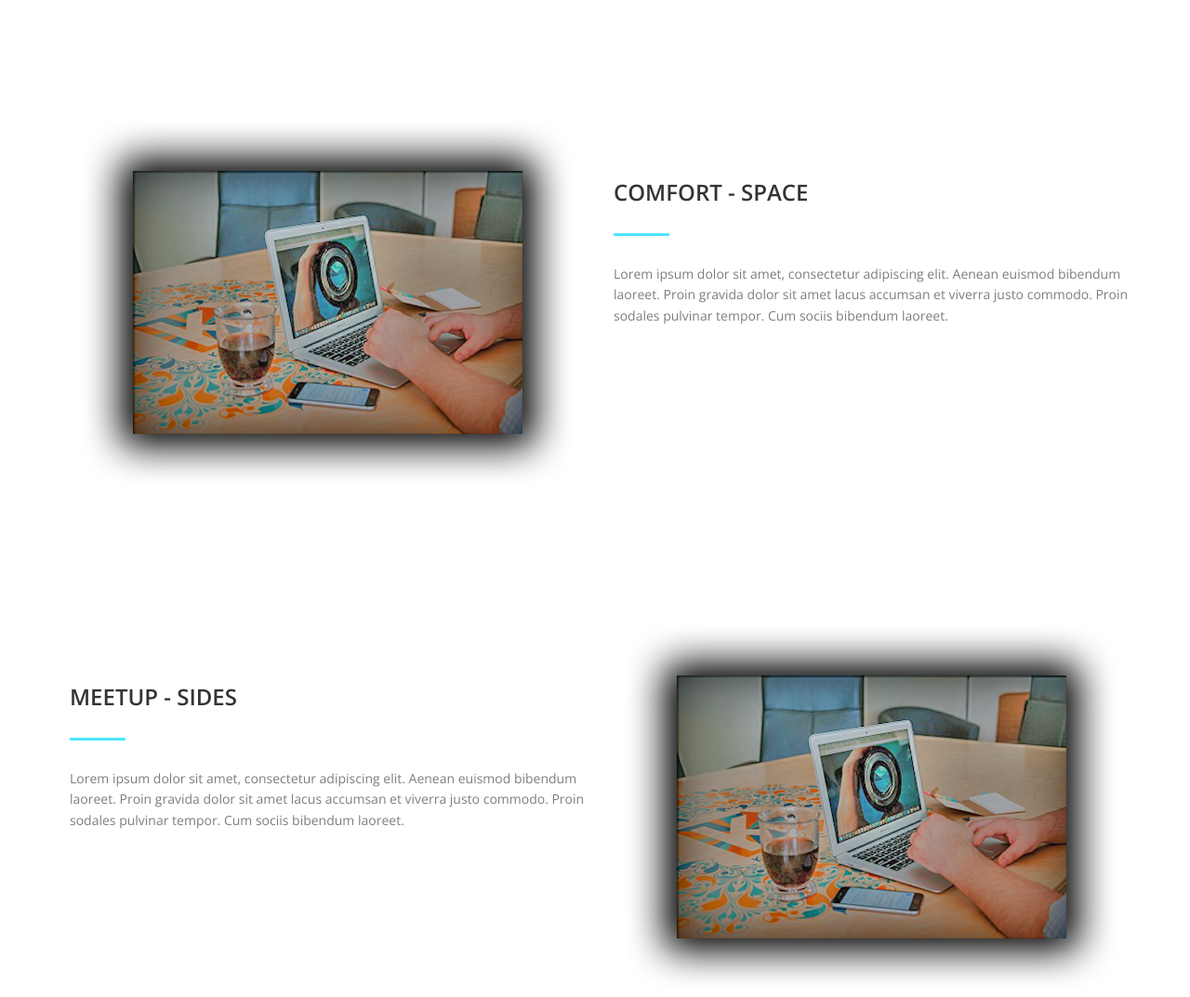
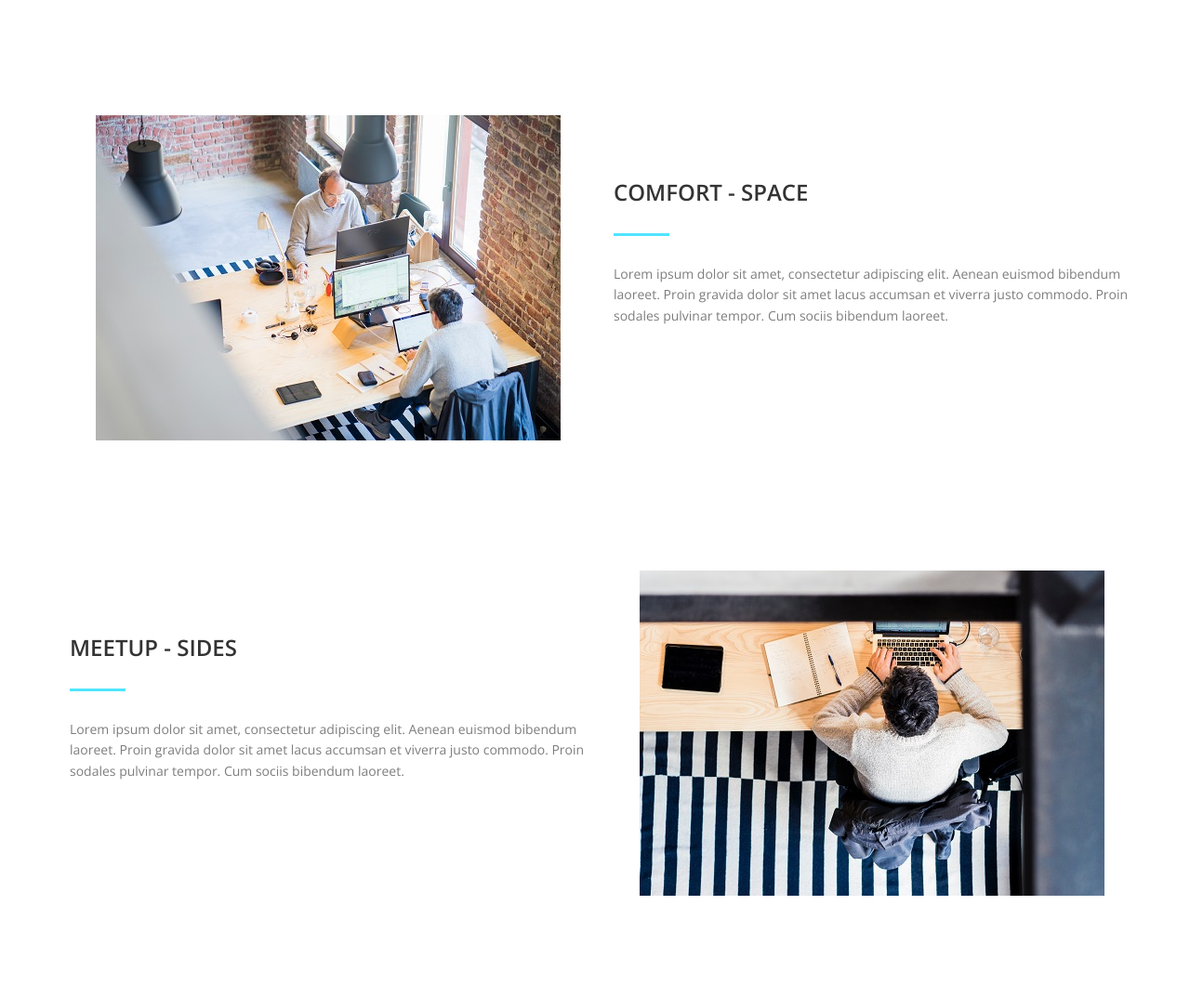
Before and after one commit to AhmedNaguib-Freelancer/Workspace-Site, a plain HTML site: page index.html in a window 1280 px wide. Shown: the part 1360-2433 px from the top of the page at 93% size. Drawn offline with nearby package versions, Linux system fonts and the light colour scheme.

Commit message:
Update index.html

```diff
--- a/index.html
+++ b/index.html
@@ -100,8 +100,8 @@
     <div class="sublist2" id="Services">
       <div class="container">
         <div class="row">
-          <div class="col-md-6">
-            <img src="img/w space laptop.png" class="img-responsive center-block" alt=""/>
+          <div class="col-md-6 sub1">
+            <img src="img/w space laptop1.jpg" class="img-responsive center-block" alt=""/>
           </div>
           <div class="col-md-6">
             <div class="sublist2-info">
@@ -123,7 +123,7 @@
     <div class="sublist2">
       <div class="container">
         <div class="row">
-          <div class="col-md-6">
+          <div class="col-md-6 ">
             <div class="sublist2-info">
               <h3 class="header-line">MEETUP - SIDES</h3>
               <p class="paragraph">Lorem ipsum dolor sit amet, consectetur adipiscing elit. Aenean
@@ -133,8 +133,8 @@
               bibendum laoreet.</p>
             </div>
           </div>
-          <div class="col-md-6">
-            <img src="img/w space laptop.png" class="img-responsive center-block" alt=""/>
+          <div class="col-md-6 sub2">
+            <img src="img/w space laptop2.jpg" class="img-responsive center-block" alt=""/>
           </div>
 
         </div>
@@ -144,7 +144,7 @@
     <div class="sublist2">
       <div class="container">
         <div class="row">
-          <div class="col-md-6">
+          <div class="col-md-6 sub3">
             <img src="img/w-space2.jpg" class="img-responsive center-block" alt=""/>
           </div>
           <div class="col-md-6">
```
